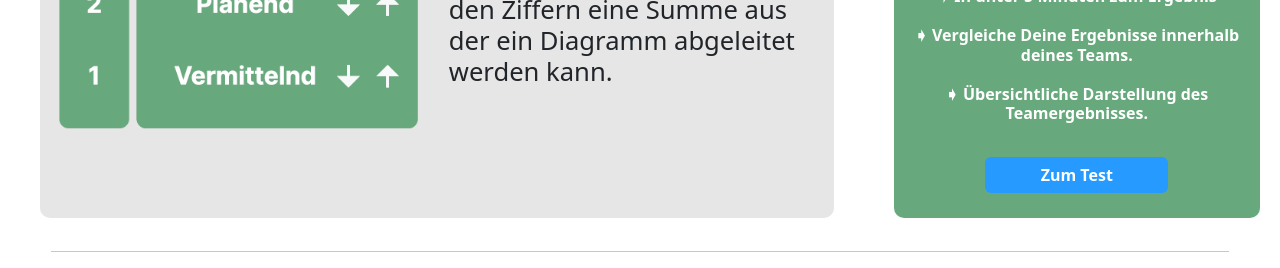
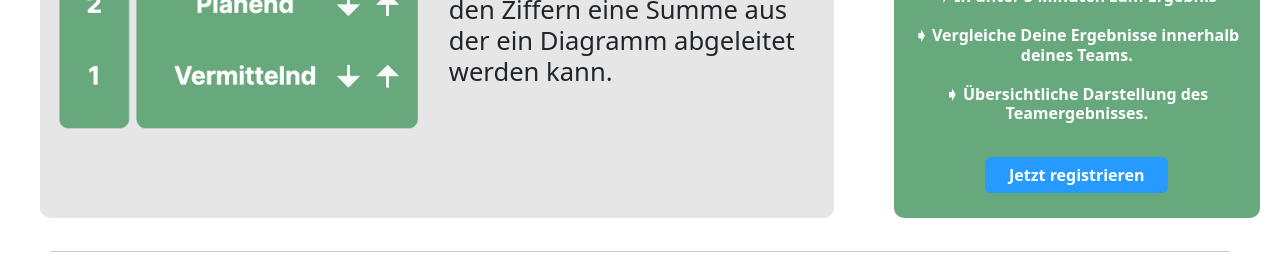
Before and after one commit to JanMuehlnikel/teamify, a React (Create React App) app in the folder app/: page / in a window 1280 px wide. Shown: the part 1680-1948 px from the top of the page. Built offline with nearby package versions, Linux system fonts and the light colour scheme.

Commit message:
buttons on landing page conditional based on login

```diff
--- a/app/src/pages/LandingPage/LandingPage.js
+++ b/app/src/pages/LandingPage/LandingPage.js
@@ -9,9 +9,11 @@ import pic1 from "./pic1.jpeg"
 import pic2 from "./pic2.jpeg"
 import pic3 from "./pic3.jpeg"
 import { useNavigate } from "react-router-dom";
-import { Navbool } from "../../context/context";
+import { Logging, Navbool } from "../../context/context";
 
 function LandingPage() {
+
+    const { loggedIn, setLoggedIn } = useContext(Logging)
 
     const navigate = useNavigate();
 
@@ -30,7 +32,11 @@ function LandingPage() {
                             perfektes Team, das genau auf ihre Bedürfnisse
                             angepasst ist.</h2>
 
-                        <button type="submit" class="btn btn-light btn-primary" id="btn-test" onClick={() => navigate("/test")}>Jetzt das perfekte Team finden</button>
+                            {loggedIn ?
+                                <button type="submit" class="btn btn-light btn-primary" id="btn-test" onClick={() => navigate("/test")}>Jetzt das perfekte Team finden</button>
+                                :
+                                <button type="submit" class="btn btn-light btn-primary" id="btn-test" onClick={() => navigate("/login")}>Jetzt das perfekte Team finden</button>
+                                }
                     </div>
                 </div>
             </div>
@@ -98,7 +104,11 @@ function LandingPage() {
                             <h3 class="txt2">➧ Übersichtliche Darstellung des Teamergebnisses.</h3>
 
                             <div className="row justify-content-center">
+                                {loggedIn ?
                                 <button type="submit" class="btn btn-light btn-primary" id="btn-vorteile" onClick={() => navigate("/test")}>Zum Test</button>
+                                :
+                                <button type="submit" class="btn btn-light btn-primary" id="btn-vorteile" onClick={() => navigate("/login")}>Jetzt registrieren</button>
+                                }
                             </div>
                         </div>
                     </div>
```
